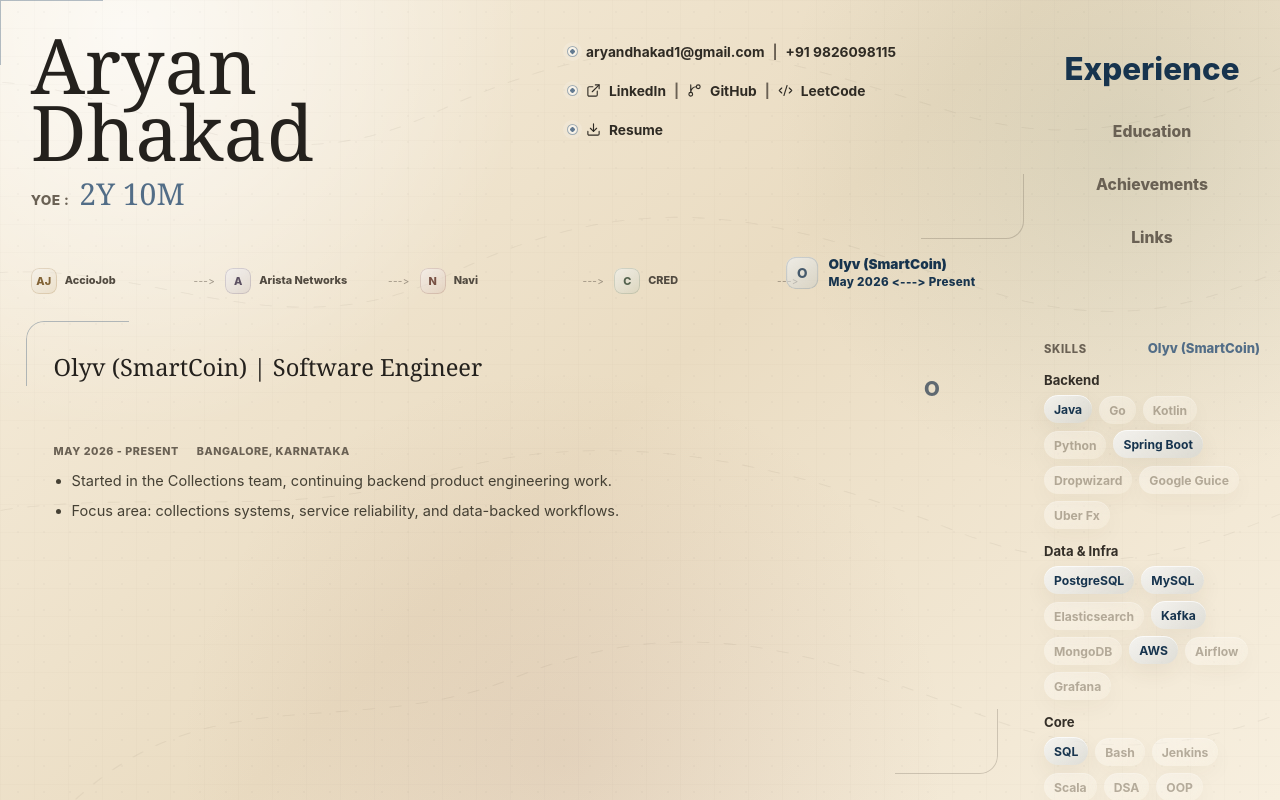
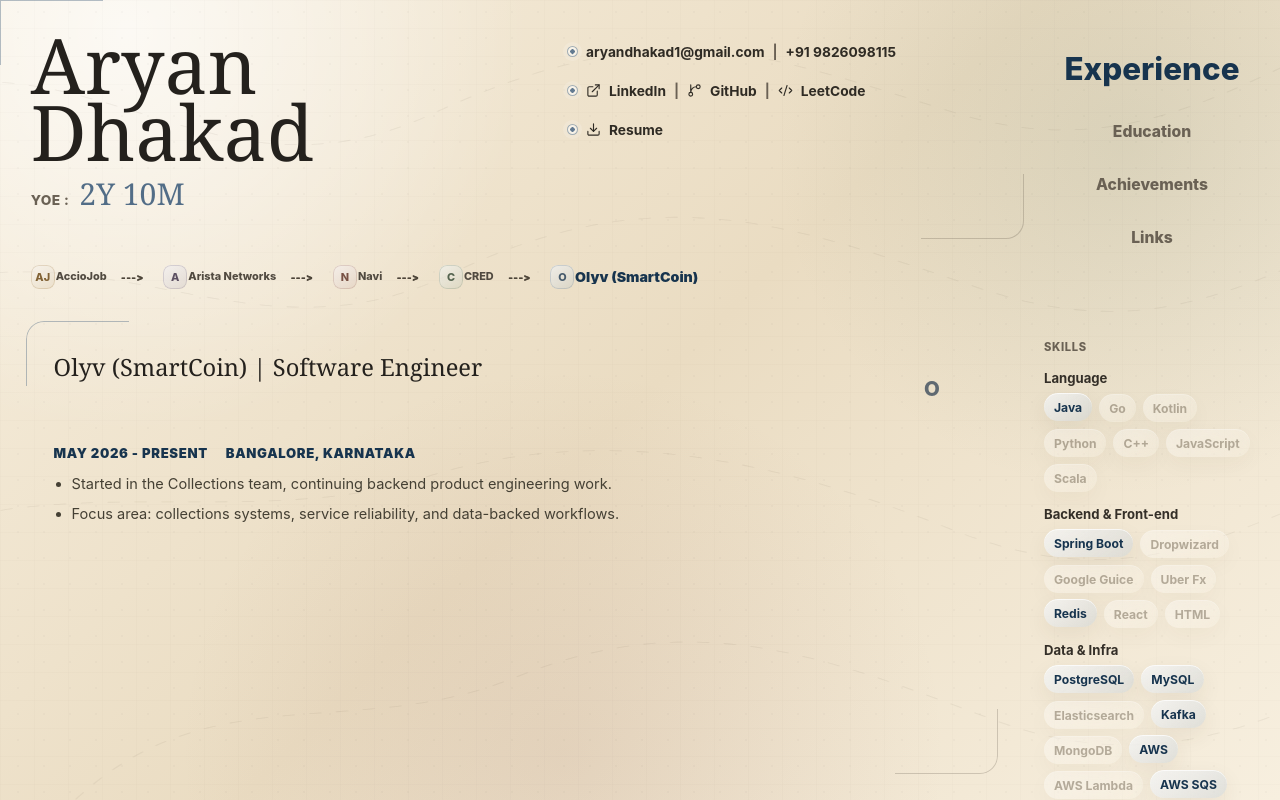
Before and after one commit to dkd01/Portfolio, a React (Vite) app: page / in a window 1280 px wide. Built offline with nearby package versions, Linux system fonts and the light colour scheme.

Commit message:
base setup for experience done

```diff
--- a/src/App.tsx
+++ b/src/App.tsx
@@ -44,17 +44,12 @@
 
 const skillGroups: SkillGroup[] = [
   {
-    title: "Backend",
-    skills: [
-      "Java",
-      "Go",
-      "Kotlin",
-      "Python",
-      "Spring Boot",
-      "Dropwizard",
-      "Google Guice",
-      "Uber Fx",
-    ],
+    title: "Language",
+    skills: ["Java", "Go", "Kotlin", "Python", "C++", "JavaScript", "Scala"],
+  },
+  {
+    title: "Backend & Front-end",
+    skills: ["Spring Boot", "Dropwizard", "Google Guice", "Uber Fx", "Redis", "React", "HTML"],
   },
   {
     title: "Data & Infra",
@@ -65,13 +60,21 @@
       "Kafka",
       "MongoDB",
       "AWS",
+      "AWS Lambda",
+      "AWS SQS",
+      "AWS DynamoDB",
       "Airflow",
       "Grafana",
+      "Prometheus",
     ],
   },
   {
     title: "Core",
-    skills: ["SQL", "Bash", "Jenkins", "Scala", "DSA", "OOP", "Testing", "Networks"],
+    skills: ["SQL", "Bash", "Jenkins", "DSA", "OOP", "Testing", "Networks"],
+  },
+  {
+    title: "Coursework",
+    skills: ["Data Structures", "Algorithms", "DBMS", "Operating Systems", "Computer Networks"],
   },
 ];
 
@@ -87,7 +90,7 @@
     iconUrl: "https://www.google.com/s2/favicons?domain=olyv.co.in&sz=64",
     location: "Bangalore, Karnataka",
     accent: "#526d87",
-    tech: ["Java", "Spring Boot", "PostgreSQL", "MySQL", "Kafka", "AWS", "SQL"],
+    tech: ["Java", "Spring Boot", "PostgreSQL", "MySQL", "Kafka", "AWS", "AWS SQS", "Redis", "SQL"],
     metrics: ["Collections", "May 2026"],
     bullets: [
       <>Started in the Collections team, continuing backend product engineering work.</>,
@@ -115,7 +118,12 @@
       "PostgreSQL",
       "Kafka",
       "AWS",
+      "AWS Lambda",
+      "AWS SQS",
+      "AWS DynamoDB",
       "Grafana",
+      "Prometheus",
+      "Redis",
       "Bash",
     ],
     metrics: ["10-20K onboardings/day", "PPI ownership", "Compliance"],
@@ -152,6 +160,8 @@
       "Scala",
       "SQL",
       "AWS",
+      "Airflow",
+      "Prometheus",
     ],
     metrics: ["20% EMI recovery", "22% pipeline impact", "96% latency cut"],
     bullets: [
@@ -173,7 +183,7 @@
     iconUrl: "https://www.google.com/s2/favicons?domain=arista.com&sz=64",
     location: "Bangalore, Karnataka",
     accent: "#6f617a",
-    tech: ["Python", "C++", "Bash", "Networks", "OOP", "Testing"],
+    tech: ["Python", "C++", "Bash", "Networks", "Computer Networks", "OOP", "Testing"],
     metrics: ["EOS trunk", "CLI design", "Production tests"],
     bullets: [
       <>Delivered Named BitsMap feature on EOS-trunk end to end.</>,
@@ -191,7 +201,20 @@
     iconUrl: "https://www.google.com/s2/favicons?domain=acciojob.com&sz=64",
     location: "Remote",
     accent: "#a0783e",
-    tech: ["Java", "DSA", "OOP", "System Design", "Spring Boot"],
+    tech: [
+      "Java",
+      "JavaScript",
+      "React",
+      "HTML",
+      "DSA",
+      "Data Structures",
+      "Algorithms",
+      "OOP",
+      "System Design",
+      "Spring Boot",
+      "DBMS",
+      "Operating Systems",
+    ],
     metrics: ["300+ students", "DSA curriculum", "WebDev curriculum"],
     bullets: [
       <>Mentored <strong>300+ students</strong> across DSA and development fundamentals.</>,
@@ -445,12 +468,6 @@
             </span>
             <span className="crumb-label">
               <span>{experience.company}</span>
-              {experience.id === activeJob ? (
-                <strong>
-                  {formatMonthYear(experience.start)} &lt;---&gt;{" "}
-                  {experience.end ? formatMonthYear(experience.end) : "Present"}
-                </strong>
-              ) : null}
             </span>
           </button>
           {index < chronologicalExperiences.length - 1 ? (
@@ -557,7 +574,6 @@
       <div className="context-panel">
         <div className="context-head">
           <span className="eyebrow">Skills</span>
-          <strong>{activeExperience.company}</strong>
         </div>
         {skillGroups.map((group) => (
           <div className="side-skill-group" key={group.title}>
@@ -642,10 +658,11 @@
 }
 
 function formatMonthYear(date: Date) {
+  const shortYear = String(date.getFullYear()).slice(-2);
   return date.toLocaleDateString("en-US", {
+    day: "numeric",
     month: "short",
-    year: "numeric",
-  });
+  }).replace(",", "") + ` '${shortYear}`;
 }
 
 function FlowLines() {
--- a/src/styles.css
+++ b/src/styles.css
@@ -387,9 +387,9 @@
 
 .job-meta span {
   display: block;
-  color: var(--muted);
-  font-size: 0.67rem;
-  font-weight: 780;
+  color: #17344e;
+  font-size: clamp(0.82rem, 0.95vw, 1rem);
+  font-weight: 900;
   letter-spacing: 0.05em;
   line-height: 1.3;
   text-transform: uppercase;
@@ -398,29 +398,31 @@
 .company-breadcrumb {
   display: flex;
   flex-wrap: nowrap;
-  gap: clamp(6px, 0.8vw, 10px);
+  gap: clamp(10px, 1.4vw, 20px);
   align-items: center;
   min-height: 82px;
-  padding: 16px clamp(18px, 2.4vw, 34px) 14px;
+  padding: 12px clamp(18px, 2.4vw, 34px) 18px;
   overflow: visible;
 }
 
 .crumb-wrap {
   display: inline-flex;
-  flex: 1 1 0;
-  gap: clamp(5px, 0.65vw, 8px);
+  flex: 0 0 auto;
+  gap: clamp(8px, 1vw, 16px);
   align-items: center;
+  justify-content: flex-start;
   min-width: 0;
 }
 
 .company-crumb {
   --accent: var(--blue);
+  position: relative;
   display: inline-flex;
-  gap: 8px;
+  gap: 1px;
   align-items: center;
   justify-content: flex-start;
-  width: 100%;
-  max-width: 220px;
+  width: auto;
+  max-width: none;
   border-radius: 999px;
   padding: 7px 0;
   background: rgba(255, 255, 255, 0);
@@ -428,51 +430,50 @@
   font-size: clamp(0.68rem, 0.76vw, 0.84rem);
   font-weight: 760;
   white-space: nowrap;
-  transform-origin: center bottom;
+  transform-origin: left center;
   transition:
     color 190ms ease,
-    transform 260ms cubic-bezier(0.2, 0.9, 0.22, 1.2);
+    font-size 190ms ease,
+    font-weight 190ms ease;
 }
 
 .company-crumb.active {
   color: #17344e;
+  font-size: clamp(0.82rem, 0.92vw, 1rem);
   font-weight: 880;
-  transform: translateY(-3px) scale(1.25);
-  animation: breadcrumb-bulge 420ms cubic-bezier(0.18, 0.9, 0.22, 1.24);
+}
+
+.company-crumb.active .crumb-label {
+  transform: scaleX(1.08);
+  transform-origin: left center;
+  animation: breadcrumb-expand-x 360ms cubic-bezier(0.18, 0.9, 0.22, 1.12);
 }
 
 .crumb-label {
   display: inline-flex;
-  flex-direction: column;
-  gap: 2px;
   align-items: flex-start;
+  width: auto;
   min-width: 0;
   line-height: 1.08;
+  transition: transform 240ms cubic-bezier(0.2, 0.9, 0.22, 1.12);
 }
 
 .crumb-label > span {
-  max-width: 13ch;
+  display: inline-block;
+  max-width: 15ch;
   overflow: hidden;
   text-overflow: ellipsis;
 }
 
 .company-crumb.active .crumb-label > span {
-  max-width: 16ch;
-}
-
-.crumb-label strong {
-  color: inherit;
-  font-size: 0.58rem;
-  font-weight: 820;
-  letter-spacing: 0.03em;
-  animation: crumb-expand 260ms ease;
+  max-width: 20ch;
 }
 
 .company-logo {
   position: relative;
   display: grid;
-  width: 26px;
-  height: 26px;
+  width: 24px;
+  height: 24px;
   place-items: center;
   border-radius: 8px;
   background:
@@ -501,10 +502,14 @@
 }
 
 .crumb-arrow {
-  flex: 0 0 auto;
-  color: rgba(106, 97, 84, 0.64);
+  flex: 0 1 34px;
+  min-width: 26px;
+  color: rgba(74, 65, 54, 0.84);
   font-size: clamp(0.62rem, 0.68vw, 0.78rem);
+  font-weight: 900;
   letter-spacing: 0.04em;
+  text-align: center;
+  text-shadow: 0 0 0 rgba(74, 65, 54, 0.9);
 }
 
 .job-pane {
@@ -800,15 +805,15 @@
   }
 }
 
-@keyframes breadcrumb-bulge {
+@keyframes breadcrumb-expand-x {
   0% {
-    transform: translateY(0) scale(1);
+    transform: scaleX(1);
   }
   58% {
-    transform: translateY(-4px) scale(1.3);
+    transform: scaleX(1.11);
   }
   100% {
-    transform: translateY(-3px) scale(1.25);
+    transform: scaleX(1.08);
   }
 }
 
```
